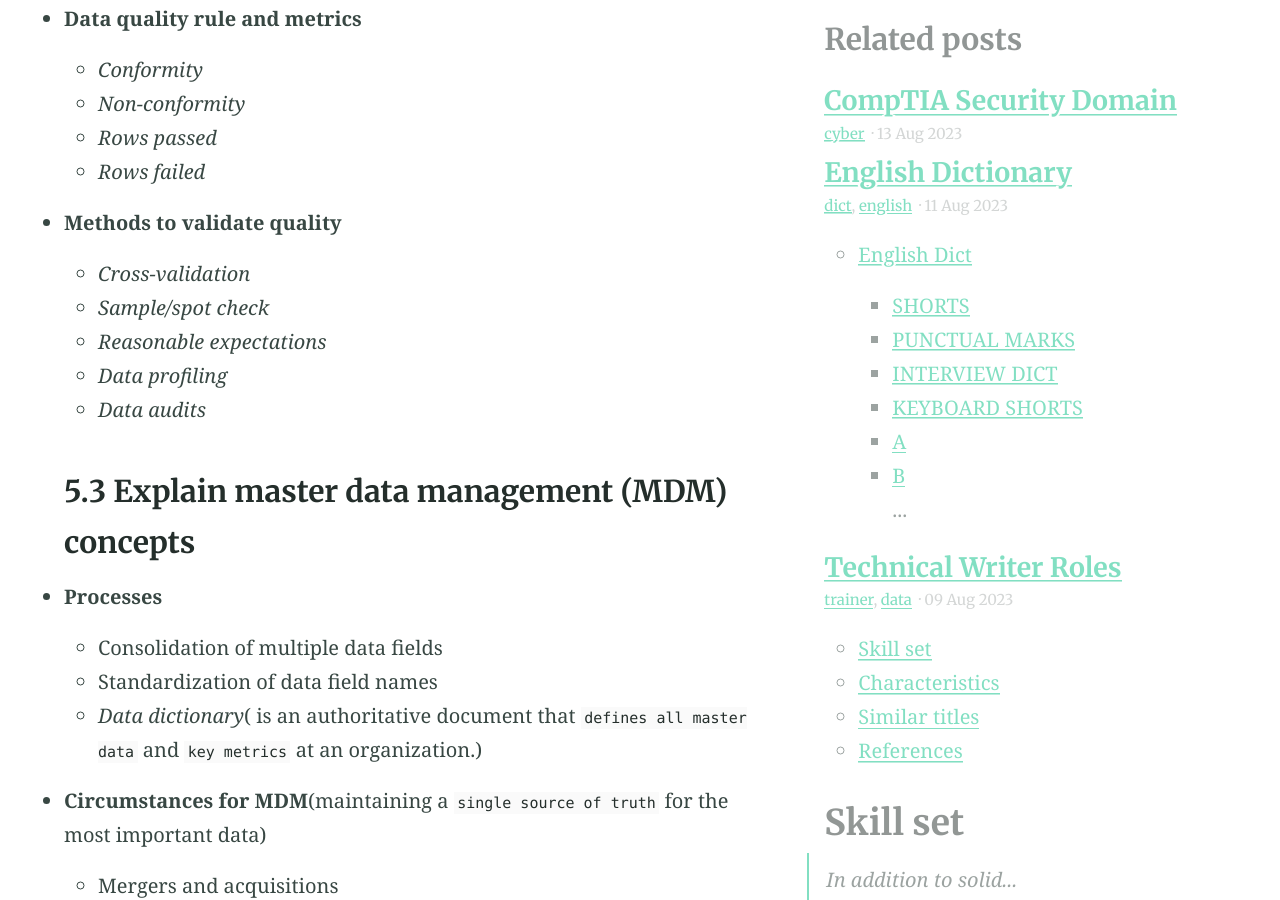
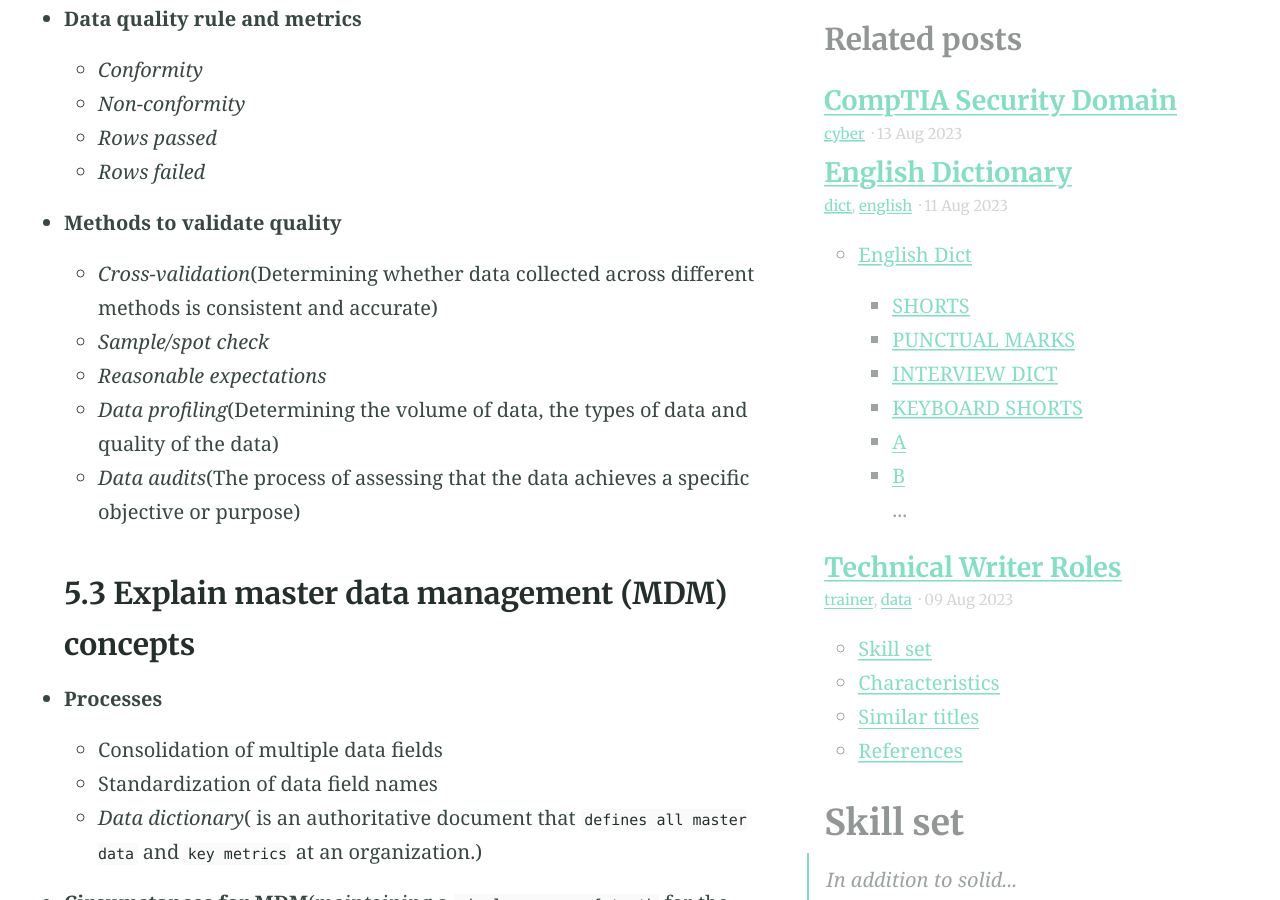
Before and after one commit to esccode/esccode.github.io, a Jekyll site: the page built from _posts/2023-08-12-cdd.md, in a window 1280 px wide and 900 px high, scrolled down 26421 px. Built offline with Jekyll 4.4.1, drawn with Linux system fonts in a browser that asks for light colours.

Commit message:
iiiiiiiii

```diff
--- a/_posts/2023-08-12-cdd.md
+++ b/_posts/2023-08-12-cdd.md
@@ -407,11 +407,11 @@ select a month to include in the report or `to choose specific start and end dat
   - *Rows passed*
   - *Rows failed*
 - **Methods to validate quality**
-  - *Cross-validation*
+  - *Cross-validation*(Determining whether data collected across different methods is consistent and accurate)
   - *Sample/spot check*
   - *Reasonable expectations*
-  - *Data profiling*
-  - *Data audits*
+  - *Data profiling*(Determining the volume of data, the types of data and quality of the data)
+  - *Data audits*(The process of assessing that the data achieves a specific objective or purpose)
 
 ### 5.3 Explain master data management (MDM) concepts
 
```
